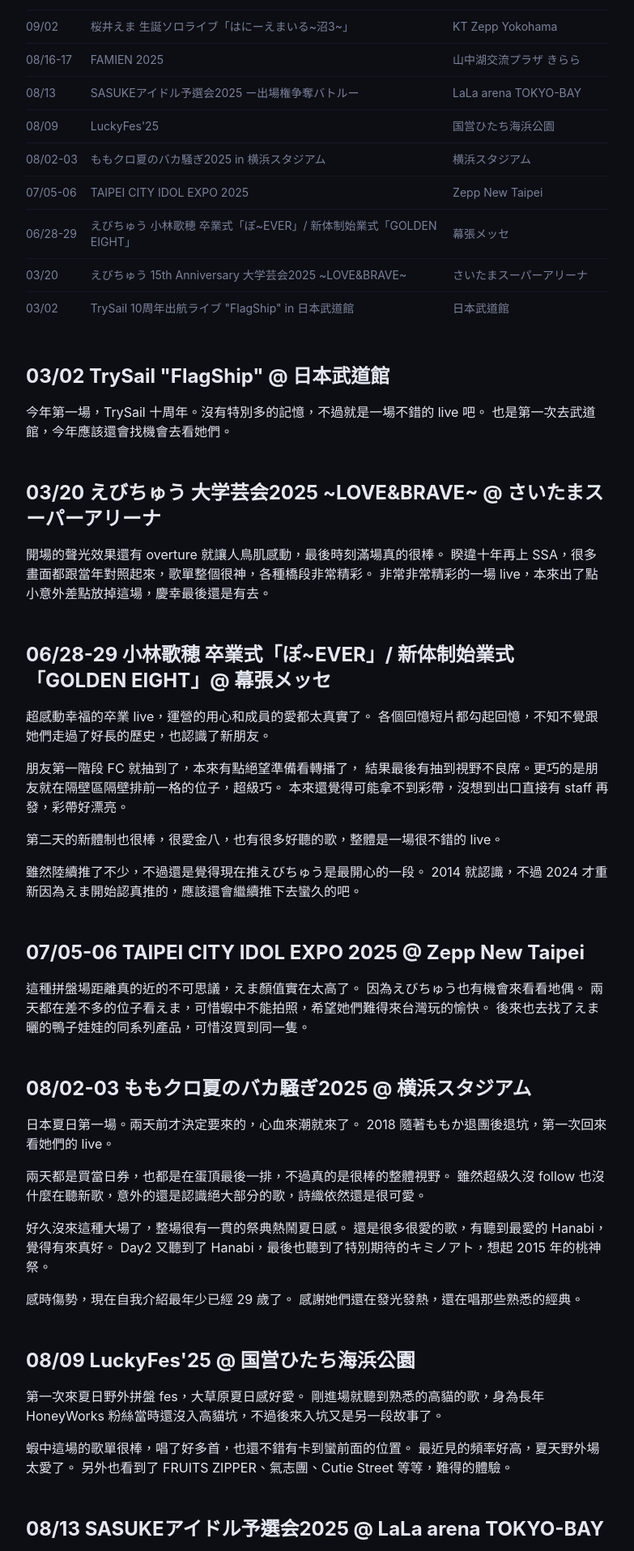
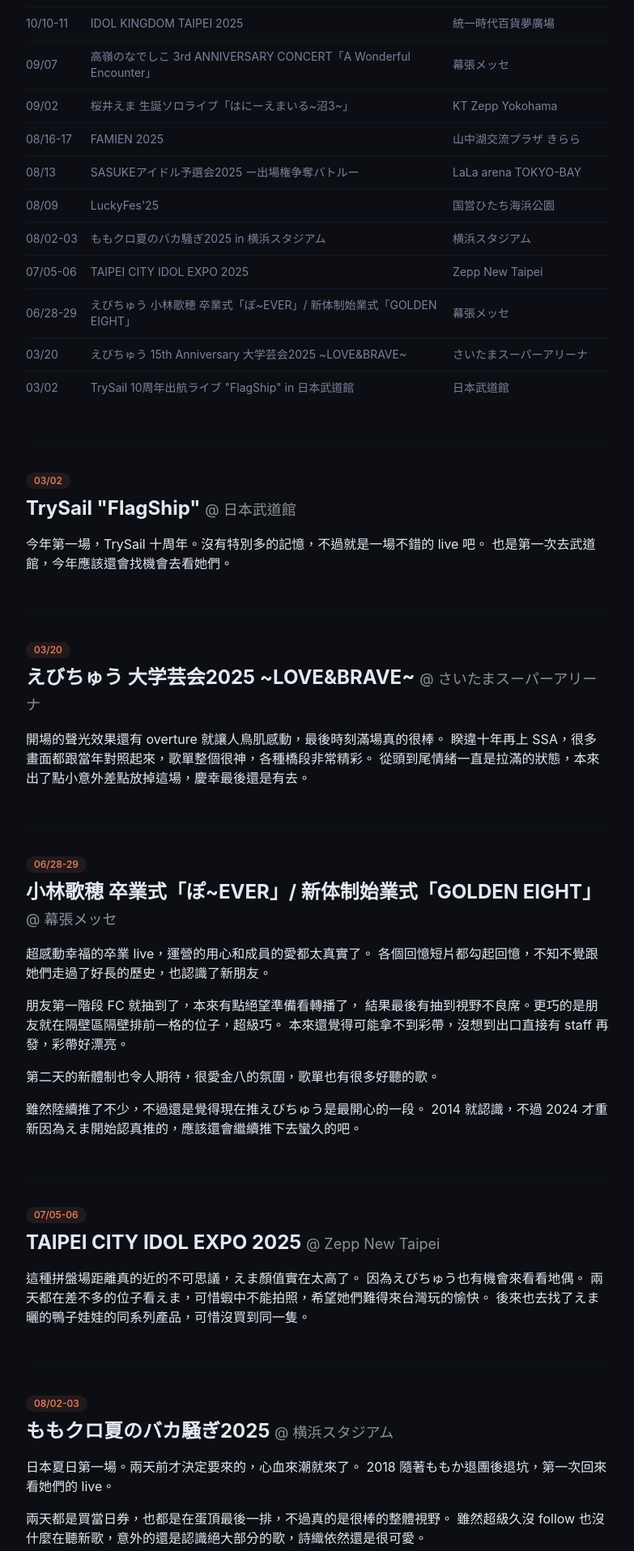
Before and after one commit to HanaYukii/hanayukii-site, a Next.js app: page /blog/idol-2025 in a window 1280 px wide. Shown: the part 881-2797 px from the top of the page at 81% size, without its empty margins (248-1031 px from the left). Built offline with nearby package versions, Linux system fonts and the light colour scheme.

Commit message:
Polish idol article: layout, content, IDOL KINGDOM section

```diff
--- a/src/app/blog/idol-2025/page.tsx
+++ b/src/app/blog/idol-2025/page.tsx
@@ -14,11 +14,18 @@ export const metadata: Metadata = {
   },
 };
 
-function Heading({ children, id }: { children: React.ReactNode; id: string }) {
+function Heading({ date, children, id }: { date?: string; children: React.ReactNode; id: string }) {
   return (
-    <h2 id={id} className="mb-4 mt-12 text-2xl font-bold scroll-mt-20">
+    <div className="mb-4 mt-12 scroll-mt-20 border-t border-border/30 pt-8" id={id}>
+      {date && (
+        <span className="mb-2 inline-block rounded-full bg-accent/10 px-2.5 py-0.5 text-xs font-medium text-accent">
+          {date}
+        </span>
+      )}
+      <h2 className="text-2xl font-bold">
         {children}
       </h2>
+    </div>
   );
 }
 
@@ -47,14 +54,15 @@ export default function Idol2025() {
         <p className="mb-2 text-lg text-text-muted">
           意外回歸星塵的一年
         </p>
-        <p className="mb-8 text-sm text-text-muted">2025-12-18</p>
+        <p className="mb-8 text-sm text-text-muted">2026-04-08</p>
       </FadeIn>
 
       {/* ── 前言 ── */}
       <FadeIn>
         <div className="space-y-4">
           <p>
-            以為 2017 就退坑星塵了，沒想到 2025 又把桃草、虎魚、蝦中看了一遍，還認識了一堆新的偶像。
+            以為自己早在 2017 就退坑星塵，沒想到 2025 不只又把桃草、虎魚、蝦中看了一遍，
+            還因為一連串意外的契機，重新走進了偶像現場，也認識了很多新的團體與故事。
           </p>
           <p>
             今年跑了很多難忘的現場。最大亮點是 SASUKEアイドル予選会，如果明年還有一定要再去。
@@ -72,6 +80,7 @@ export default function Idol2025() {
       {/* ── 時間線 ── */}
       <FadeIn>
         <Heading id="timeline">2025 參戰時間線</Heading>
+
         <div className="space-y-1">
           <div className="overflow-x-auto">
             <table className="w-full text-sm">
@@ -102,6 +111,11 @@ export default function Idol2025() {
                   <td className="py-2.5 pr-4 whitespace-nowrap">11/29</td>
                   <td className="py-2.5 pr-4">夏川椎菜 as mona 2nd ワンマンライブ 君を幸せにするのはわたし</td>
                   <td className="py-2.5 whitespace-nowrap">TACHIKAWA STAGE GARDEN</td>
+                </tr>
+                <tr className="border-b border-border/50">
+                  <td className="py-2.5 pr-4 whitespace-nowrap">10/10-11</td>
+                  <td className="py-2.5 pr-4">IDOL KINGDOM TAIPEI 2025</td>
+                  <td className="py-2.5 whitespace-nowrap">統一時代百貨夢廣場</td>
                 </tr>
                 <tr className="border-b border-border/50">
                   <td className="py-2.5 pr-4 whitespace-nowrap">09/07</td>
@@ -161,7 +175,7 @@ export default function Idol2025() {
 
       {/* ── TrySail ── */}
       <FadeIn>
-        <Heading id="trysail">03/02 TrySail &quot;FlagShip&quot; @ 日本武道館</Heading>
+        <Heading id="trysail" date="03/02">TrySail &quot;FlagShip&quot; <span className="text-lg font-normal text-text/60">@ 日本武道館</span></Heading>
         <div className="space-y-4">
           <p>
             今年第一場，TrySail 十周年。沒有特別多的記憶，不過就是一場不錯的 live 吧。
@@ -172,19 +186,19 @@ export default function Idol2025() {
 
       {/* ── えびちゅう SSA ── */}
       <FadeIn>
-        <Heading id="ebichu-ssa">03/20 えびちゅう 大学芸会2025 ~LOVE&amp;BRAVE~ @ さいたまスーパーアリーナ</Heading>
+        <Heading id="ebichu-ssa" date="03/20">えびちゅう 大学芸会2025 ~LOVE&amp;BRAVE~ <span className="text-lg font-normal text-text/60">@ さいたまスーパーアリーナ</span></Heading>
         <div className="space-y-4">
           <p>
             開場的聲光效果還有 overture 就讓人鳥肌感動，最後時刻滿場真的很棒。
             睽違十年再上 SSA，很多畫面都跟當年對照起來，歌單整個很神，各種橋段非常精彩。
-            非常非常精彩的一場 live，本來出了點小意外差點放掉這場，慶幸最後還是有去。
+            從頭到尾情緒一直是拉滿的狀態，本來出了點小意外差點放掉這場，慶幸最後還是有去。
           </p>
         </div>
       </FadeIn>
 
       {/* ── えびちゅう 卒業式 ── */}
       <FadeIn>
-        <Heading id="ebichu-graduation">06/28-29 小林歌穂 卒業式「ぽ~EVER」/ 新体制始業式「GOLDEN EIGHT」@ 幕張メッセ</Heading>
+        <Heading id="ebichu-graduation" date="06/28-29">小林歌穂 卒業式「ぽ~EVER」/ 新体制始業式「GOLDEN EIGHT」<span className="text-lg font-normal text-text/60">@ 幕張メッセ</span></Heading>
         <div className="space-y-4">
           <p>
             超感動幸福的卒業 live，運營的用心和成員的愛都太真實了。
@@ -196,7 +210,7 @@ export default function Idol2025() {
             本來還覺得可能拿不到彩帶，沒想到出口直接有 staff 再發，彩帶好漂亮。
           </p>
           <p>
-            第二天的新體制也很棒，很愛金八，也有很多好聽的歌，整體是一場很不錯的 live。
+            第二天的新體制也令人期待，很愛金八的氛圍，歌單也有很多好聽的歌。
           </p>
           <p>
             雖然陸續推了不少，不過還是覺得現在推えびちゅう是最開心的一段。
@@ -207,7 +221,7 @@ export default function Idol2025() {
 
       {/* ── IDOL EXPO ── */}
       <FadeIn>
-        <Heading id="idol-expo">07/05-06 TAIPEI CITY IDOL EXPO 2025 @ Zepp New Taipei</Heading>
+        <Heading id="idol-expo" date="07/05-06">TAIPEI CITY IDOL EXPO 2025 <span className="text-lg font-normal text-text/60">@ Zepp New Taipei</span></Heading>
         <div className="space-y-4">
           <p>
             這種拼盤場距離真的近的不可思議，えま顏值實在太高了。
@@ -220,7 +234,7 @@ export default function Idol2025() {
 
       {/* ── ももクロ夏バカ ── */}
       <FadeIn>
-        <Heading id="momoclo">08/02-03 ももクロ夏のバカ騒ぎ2025 @ 横浜スタジアム</Heading>
+        <Heading id="momoclo" date="08/02-03">ももクロ夏のバカ騒ぎ2025 <span className="text-lg font-normal text-text/60">@ 横浜スタジアム</span></Heading>
         <div className="space-y-4">
           <p>
             日本夏日第一場。兩天前才決定要來的，心血來潮就來了。
@@ -244,7 +258,7 @@ export default function Idol2025() {
 
       {/* ── LuckyFes ── */}
       <FadeIn>
-        <Heading id="luckyfes">08/09 LuckyFes&apos;25 @ 国営ひたち海浜公園</Heading>
+        <Heading id="luckyfes" date="08/09">LuckyFes&apos;25 <span className="text-lg font-normal text-text/60">@ 国営ひたち海浜公園</span></Heading>
         <div className="space-y-4">
           <p>
             第一次來夏日野外拼盤 fes，大草原夏日感好愛。
@@ -260,7 +274,7 @@ export default function Idol2025() {
 
       {/* ── SASUKE ── */}
       <FadeIn>
-        <Heading id="sasuke">08/13 SASUKEアイドル予選会2025 @ LaLa arena TOKYO-BAY</Heading>
+        <Heading id="sasuke" date="08/13">SASUKEアイドル予選会2025 <span className="text-lg font-normal text-text/60">@ LaLa arena TOKYO-BAY</span></Heading>
         <div className="space-y-4">
           <p>
             整個節目很精彩，結局也很感動。坐在蝦中應援席，不過現在看來更推的應該是涼海すう跟結城りな。
@@ -280,20 +294,20 @@ export default function Idol2025() {
 
       {/* ── FAMIEN ── */}
       <FadeIn>
-        <Heading id="famien">08/16-17 FAMIEN 2025 @ 山中湖交流プラザ きらら</Heading>
+        <Heading id="famien" date="08/16-17">FAMIEN 2025 <span className="text-lg font-normal text-text/60">@ 山中湖交流プラザ きらら</span></Heading>
         <div className="space-y-4">
           <p>
             第二年來遠足，交通難度 S 級的 Fes。
             歌單好愛，煙火好美，えま好可愛。
             富士山山中湖的野外 live，夏天就是要這樣。
-            是一場不錯的 live，交通很累，但也沒有太多特別的記憶。
+            交通很累，但富士山下的夏日現場就是值得。
           </p>
         </div>
       </FadeIn>
 
       {/* ── えま生誕 ── */}
       <FadeIn>
-        <Heading id="ema-birthday">09/02 桜井えま 生誕ソロライブ「はにーえまいる~沼3~」@ KT Zepp Yokohama</Heading>
+        <Heading id="ema-birthday" date="09/02">桜井えま 生誕ソロライブ「はにーえまいる~沼3~」<span className="text-lg font-normal text-text/60">@ KT Zepp Yokohama</span></Heading>
         <div className="space-y-4">
           <p>
             えま的生誕祭，沒什麼特別記憶，不過えま很可愛。
@@ -304,7 +318,7 @@ export default function Idol2025() {
 
       {/* ── たかねこ ── */}
       <FadeIn>
-        <Heading id="takaneko">09/07 高嶺のなでしこ 3rd ANNIVERSARY「A Wonderful Encounter」@ 幕張メッセ</Heading>
+        <Heading id="takaneko" date="09/07">高嶺のなでしこ 3rd ANNIVERSARY「A Wonderful Encounter」<span className="text-lg font-normal text-text/60">@ 幕張メッセ</span></Heading>
         <div className="space-y-4">
           <p>
             因為 LuckyFes 和 SASUKE アイドル予選会，才有契機再次注意到たかねこ。
@@ -314,14 +328,28 @@ export default function Idol2025() {
           <p>
             剛好有搭到えま生誕可以第一次參加她們的 one-man live，各種氛圍都好可愛。
             我臉盲還不會認成員，這場只認得出 momona 跟すう。
-            整場都很棒很精彩，她們的曲風我很愛，後續加推東山又是另一個故事了。
+            整場氛圍很完整，曲風也正中我喜歡的那種可愛又帶點青春感的路線，結果回去後就一路加推到東山了。
+          </p>
+        </div>
+      </FadeIn>
+
+      {/* ── IDOL KINGDOM ── */}
+      <FadeIn>
+        <Heading id="idol-kingdom" date="10/10-11">IDOL KINGDOM TAIPEI 2025 <span className="text-lg font-normal text-text/60">@ 統一時代百貨夢廣場</span></Heading>
+        <div className="space-y-4">
+          <p>
+            第一天在後台拿著すう的扇子揮手，跟即將登場的高嶺のなでしこ打招呼，すう真的好小隻。
+          </p>
+          <p>
+            第二天進場繼續拿すう的扇子，也得到她好多飯撒，舞台上真的好可愛，魅力超高。
+            也看到了 ukka，蠻後悔沒有去 ukka 的特典會的。
           </p>
         </div>
       </FadeIn>
 
       {/* ── mona ── */}
       <FadeIn>
-        <Heading id="mona">11/29 夏川椎菜 as mona 2nd「君を幸せにするのはわたし」@ TACHIKAWA STAGE GARDEN</Heading>
+        <Heading id="mona" date="11/29">夏川椎菜 as mona 2nd「君を幸せにするのはわたし」<span className="text-lg font-normal text-text/60">@ TACHIKAWA STAGE GARDEN</span></Heading>
         <div className="space-y-4">
           <p>
             因為高嶺のなでしこ開始聽了很多 HoneyWorks，剛好可以搭到場來 mona 的現場。
@@ -333,7 +361,7 @@ export default function Idol2025() {
 
       {/* ── 俺のえびシャチ ── */}
       <FadeIn>
-        <Heading id="ebishachi">11/30 俺のえびシャチライブ ~THE FINAL~ @ パシフィコ横浜 国立大ホール</Heading>
+        <Heading id="ebishachi" date="11/30">俺のえびシャチライブ ~THE FINAL~ <span className="text-lg font-normal text-text/60">@ パシフィコ横浜 国立大ホール</span></Heading>
         <div className="space-y-4">
           <p>
             跟虎魚組的緣分，其實還是當年推桃草的時候，順帶也會關注到蝦中跟虎魚。
@@ -355,7 +383,7 @@ export default function Idol2025() {
 
       {/* ── えびちゅう Road to K ── */}
       <FadeIn>
-        <Heading id="ebichu-road">12/12 えびちゅう ~Magic 1 Hour~ in 愛知 @ COMTEC PORTBASE</Heading>
+        <Heading id="ebichu-road" date="12/12">えびちゅう ~Magic 1 Hour~ in 愛知 <span className="text-lg font-normal text-text/60">@ COMTEC PORTBASE</span></Heading>
         <div className="space-y-4">
           <p>
             剛好在跑半個日本旅遊，因為隔天有虎魚的 final live 也提早來名古屋，
@@ -371,15 +399,15 @@ export default function Idol2025() {
 
       {/* ── TEAM SHACHI Final ── */}
       <FadeIn>
-        <Heading id="shachi-final">12/13 TEAM SHACHI 最終SHOW ~晴れ晴れ~ @ 名古屋城 二之丸広場</Heading>
+        <Heading id="shachi-final" date="12/13">TEAM SHACHI 最終SHOW ~晴れ晴れ~ <span className="text-lg font-normal text-text/60">@ 名古屋城 二之丸広場</span></Heading>
         <div className="space-y-4">
           <p>
             名古屋城，虎魚組 TEAM SHACHI 的 Final Live。
             這麼冷的天氣的戶外 live，很難想像她們居然穿著那樣的偶像服表演。
           </p>
           <p>
-            開場，人生 50 年，偶像 13 年 8 個月。
-            足夠讓一個人度過一大半的青春，偶像團體經歷各種階段走過好多旅程，感時傷勢。
+            開場那句「人生50年、偶像13年8ヶ月」一下就把情緒拉滿。
+            13 年 8 個月，足夠讓一個偶像團體經歷各種階段，也足夠讓聽歌的人在人生裡走過好多旅程。
           </p>
           <p>
             雖然已經很久沒關注了，當年在 2016、17 年前後，她們的很多歌都是一直 loop 陪伴讀書等等時光的愛歌，
@@ -396,28 +424,32 @@ export default function Idol2025() {
             從第二排真的是超近距離看著她們，太難得了。
           </p>
           <p>
-            ほのか在恋人はスナイパー的手指金虎，超鳥肌，氣場全開。
+            ほのか在恋人はスナイパー的手指金鯱，超鳥肌，氣場全開。
           </p>
           <p>
             最終單曲的兩首歌晴れ晴れ還有翔け抜けてスターマイン，
             歌詞旋律都超有感，我超愛，可惜沒有更多機會流傳下去了。
           </p>
-          <p>
+          <blockquote className="border-l-2 border-warm/40 bg-surface/40 rounded-r-lg px-4 py-3 text-text-muted">
+            <p className="mb-2">
               最後ほのか的 MC：如果曾經在某個人的人生裡，成為過某種存在，那就已經很滿足了。
               當偶像一般認為要 CD 賣得好、可以上節目是很好的成就，
               但是在最後大家這樣來送我，就是最幸福的。
+            </p>
+            <p>
               希望大家多年後回到名古屋的時候，可以想起來當年在名古屋玩得很開心。感動落淚。
             </p>
-          <p className="text-text-muted italic">
+          </blockquote>
+          <blockquote className="border-l-2 border-accent/40 bg-surface/40 rounded-r-lg px-4 py-3 italic text-text-muted">
             会えなくても 寂しくても<br />
             それでも地球は回ってゆく<br />
             君と僕の新しい物語をはじめよう
-          </p>
+          </blockquote>
           <p>
             最後的畫面，四個成員站在海島邊，化作虎鯨回到大海。
           </p>
           <p>
-            感謝在年尾得到了一份重要的禮物，我也要開始一段嶄新的人生旅程。
+            感謝在年尾收到這份重要的禮物。帶著這些歌、這些現場，還有那些告別與相遇的心情，我也要慢慢走向下一段旅程了。
           </p>
           <p>
             完整 live：<a href="https://www.youtube.com/watch?v=jBgRsToJGBM" target="_blank" rel="noopener noreferrer" className="text-primary hover:underline">YouTube</a>
@@ -438,6 +470,10 @@ export default function Idol2025() {
             也因為高嶺のなでしこ，開始聽了很多 HoneyWorks，最後去到 mona 的現場。
           </p>
           <p>
+            雖然很多偶像都很棒，但真的有特別情感的，還是那些跟了很多年的團。
+            那種從學生時代一路聽到現在的歌，現場響起來的時候，感受完全不一樣。
+          </p>
+          <p>
             人生也充滿各種有趣的契機，今年也遇到了不少不管是快樂的或痛苦的，
             不知道未來還有沒有這麼多的機會參與現場，希望新的挑戰一切順利。
           </p>
@@ -448,6 +484,9 @@ export default function Idol2025() {
       </FadeIn>
 
       <FadeIn>
+        <p className="mt-8 text-sm text-text-muted">
+          完整參戰紀錄：<a href="https://www.eventernote.com/users/HanaYukii/events" target="_blank" rel="noopener noreferrer" className="text-primary hover:underline">eventernote</a>
+        </p>
         <div className="mt-8 flex flex-wrap gap-2 text-xs">
           {["Idol", "Life", "えびちゅう", "TEAM SHACHI", "高嶺のなでしこ", "ももクロ", "Live"].map((tag) => (
             <span
--- a/src/app/blog/page.tsx
+++ b/src/app/blog/page.tsx
@@ -5,7 +5,7 @@ export default function Blog() {
   const posts = [
     {
       title: "2025 偶像現場全紀錄",
-      date: "2025-12-18",
+      date: "2026-04-08",
       summary:
         "意外回歸星塵的一年，感謝各種現場的相遇與告別。從桃草到蝦中、從虎魚組到高嶺のなでしこ，2025 年的偶像現場紀錄。",
       tags: ["Life", "Idol"],
```
Lines whose indentation alone changed are shown as unchanged.
